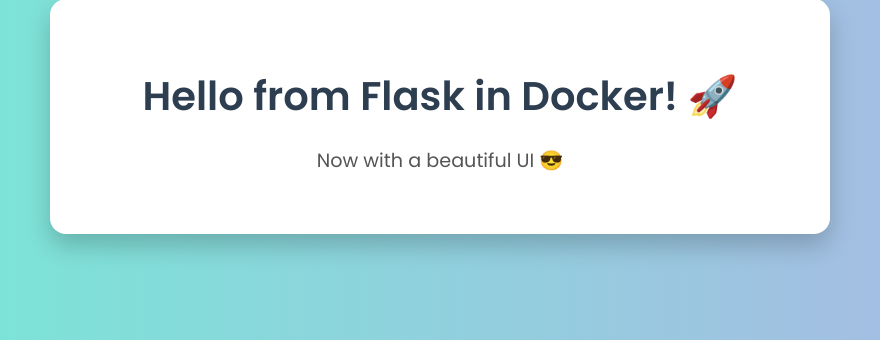
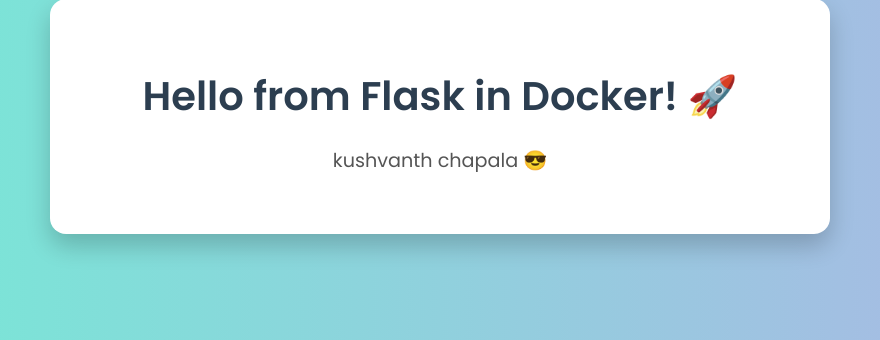
Before and after one commit to kushvanth7/flask-devops-app, a Flask app: page / in a window 1280 px wide. Shown: the part 169-509 px from the top of the page, without its empty margins (200-1080 px from the left). Run offline with Flask 3, Linux system fonts and the light colour scheme.

Commit message:
Update index.html

```diff
--- a/app/templates/index.html
+++ b/app/templates/index.html
@@ -61,7 +61,7 @@
 <body>
     <div class="container">
         <h1>Hello from Flask in Docker! 🚀</h1>
-        <p>Now with a beautiful UI 😎</p>
+        <p>kushvanth chapala 😎</p>
     </div>
    <footer style="text-align: center;">
   © 2025 My Flask App
```
